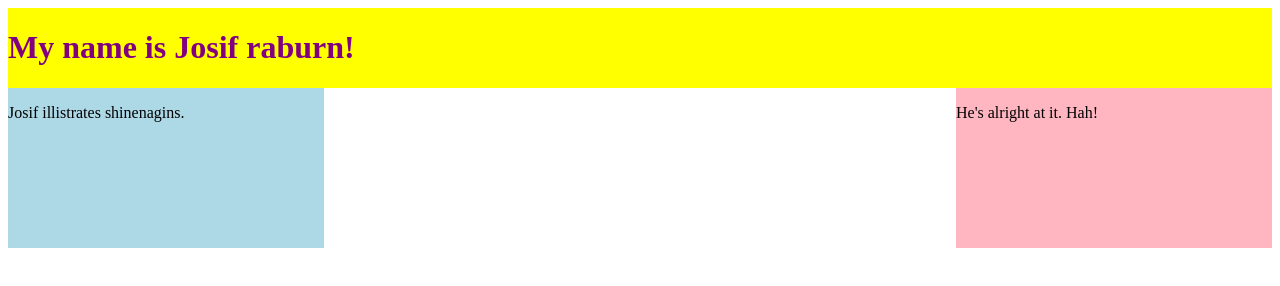
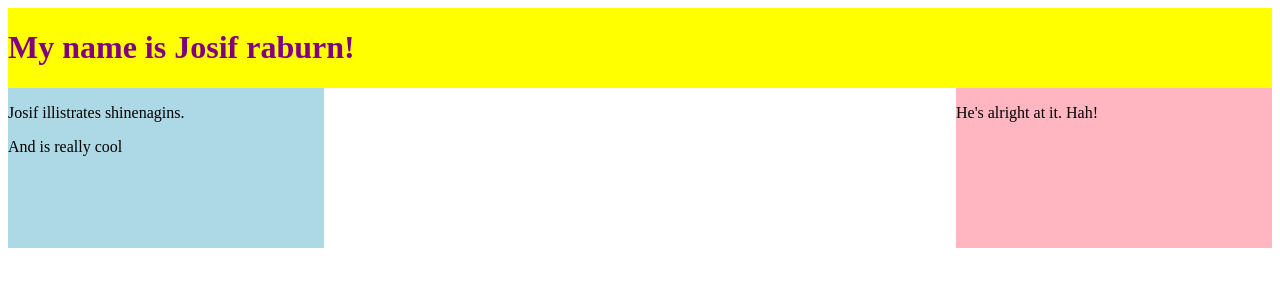
Before and after one commit to Josifraburn/git-working-together, a plain HTML site: page index.html in a window 1280 px wide. Drawn offline with Linux system fonts and the light colour scheme.

Commit message:
my new commit

```diff
--- a/index.html
+++ b/index.html
@@ -12,6 +12,7 @@
                 </div>
                 <div class='fact'>
                     <p>Josif illistrates shinenagins.</p>
+                    <p>And is really cool</p>
                 </div>
                 <div class='opinion'>
                     <p>He's alright at it. Hah!</p>
```
